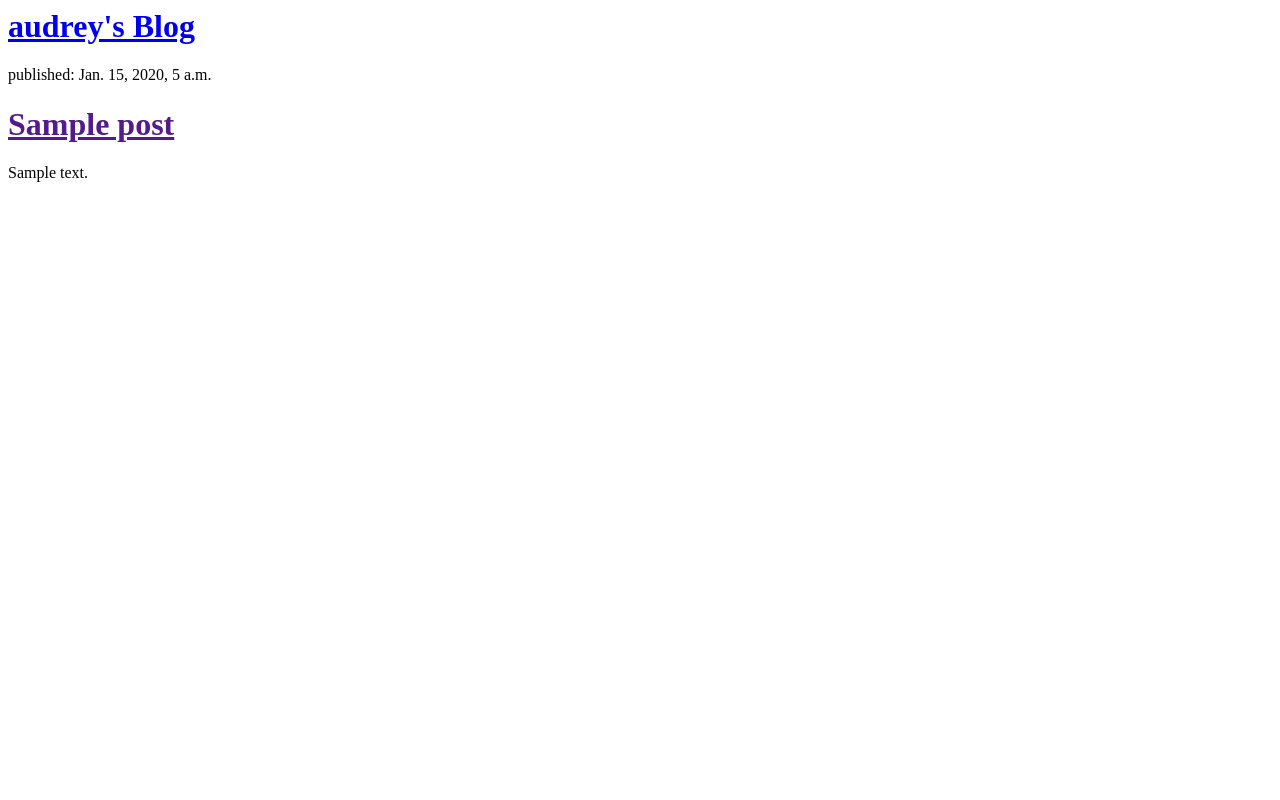
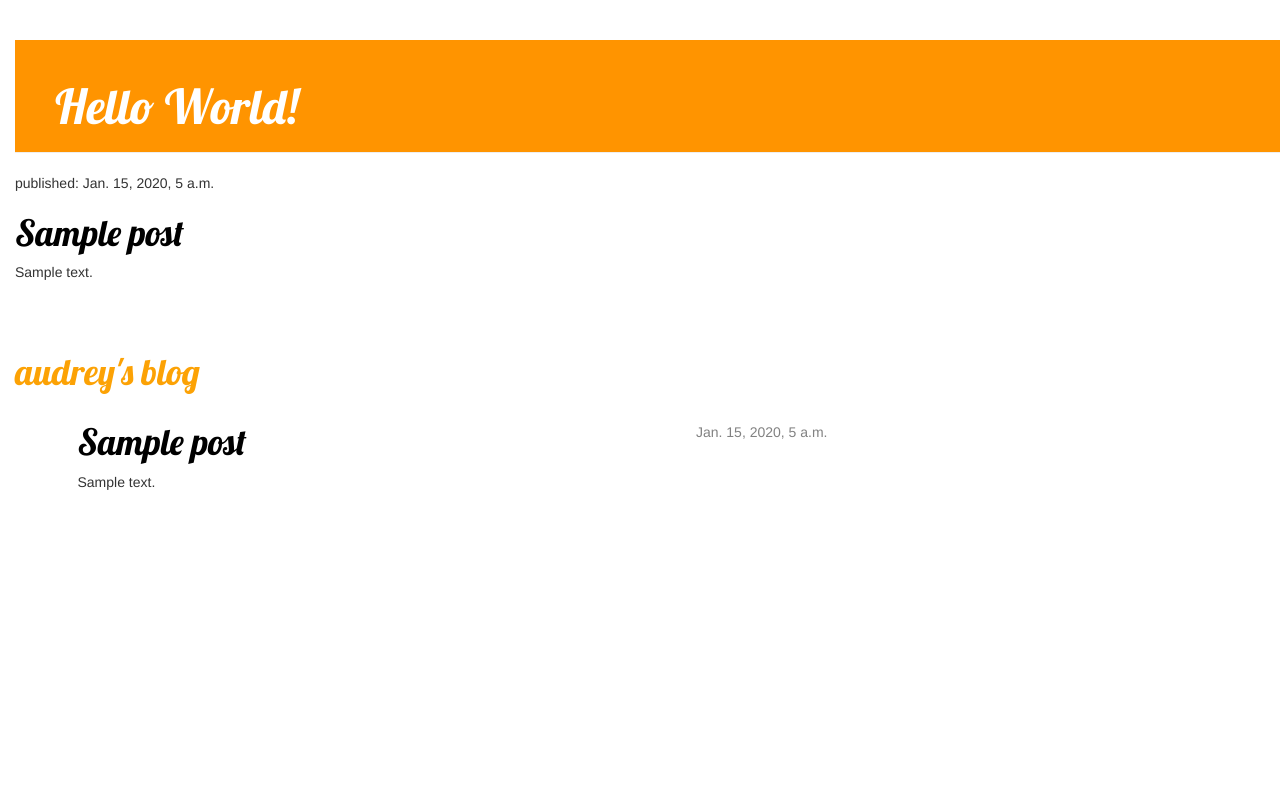
Before and after one commit to audf98/my-first-blog, a Django app: template blog/templates/blog/post_list.html in a window 1280 px wide. Run offline with Django 3.2, Linux system fonts and the light colour scheme; the template is opened without the code that fills it: values that come from a table or form of the project are taken from there, others are empty; tables that the repository leaves empty hold one stand-in row (values such as "Sample post"); some libraries are stand-ins or nearby versions.

Commit message:
Modified again

```diff
--- /dev/null
+++ b/blog/static/css/blog.css
@@ -0,0 +1,57 @@
+h1 a {
+    color: #FCA205;
+}
+body {
+    padding-left: 15px;
+}
+h1 a {
+    color: #FCA205;
+    font-family: 'Lobster';
+}
+.page-header {
+    background-color: #ff9400;
+    margin-top: 0;
+    padding: 20px 20px 20px 40px;
+}
+
+.page-header h1, .page-header h1 a, .page-header h1 a:visited, .page-header h1 a:active {
+    color: #ffffff;
+    font-size: 36pt;
+    text-decoration: none;
+}
+
+.content {
+    margin-left: 40px;
+}
+
+h1, h2, h3, h4 {
+    font-family: 'Lobster', cursive;
+}
+
+.date {
+    float: right;
+    color: #828282;
+}
+
+.save {
+    float: right;
+}
+
+.post-form textarea, .post-form input {
+    width: 100%;
+}
+
+.top-menu, .top-menu:hover, .top-menu:visited {
+    color: #ffffff;
+    float: right;
+    font-size: 26pt;
+    margin-right: 20px;
+}
+
+.post {
+    margin-bottom: 70px;
+}
+
+.post h1 a, .post h1 a:visited {
+    color: #000000;
+}
--- a/blog/templates/blog/post_list.html
+++ b/blog/templates/blog/post_list.html
@@ -1,19 +1,40 @@
+{% load staticfiles %}
+<div class="page-header">
+    <h1><a href="/">Hello World!</a></h1>
+</div>
+<div class="post">
+    <p>published: {{ post.published_date }}</p>
+    <h1><a href="">{{ post.title }}</a></h1>
+    <p>{{ post.text|linebreaks }}</p>
+</div>
 <html>
     <head>
+    	<link rel="stylesheet" href="{% static "css/blog.css" %}">
+    	<link href="http://fonts.googleapis.com/css?family=Lobster&subset=latin,latin-ext" rel="stylesheet" type="text/css">
         <title>audrey's blog</title>
+        <link rel="stylesheet" href="//maxcdn.bootstrapcdn.com/bootstrap/3.2.0/css/bootstrap.min.css">
+		<link rel="stylesheet" href="//maxcdn.bootstrapcdn.com/bootstrap/3.2.0/css/bootstrap-theme.min.css">
     </head>
     <body>
   <div>
-    <h1><a href="/">audrey's Blog</a></h1>
+    <h1><a href="/">audrey's blog</a></h1>
 </div>
 
-{% for post in posts %}
-    <div>
-        <p>published: {{ post.published_date }}</p>
-        <h1><a href="">{{ post.title }}</a></h1>
-        <p>{{ post.text|linebreaks }}</p>
+<div class="content container">
+    <div class="row">
+        <div class="col-md-8">
+            {% for post in posts %}
+                <div class="post">
+                    <div class="date">
+                        {{ post.published_date }}
+                    </div>
+                    <h1><a href="">{{ post.title }}</a></h1>
+                    <p>{{ post.text|linebreaks }}</p>
+                </div>
+            {% endfor %}
+        </div>
     </div>
-{% endfor %}
+</div>
         </div>
     </body>
 </html>
```
